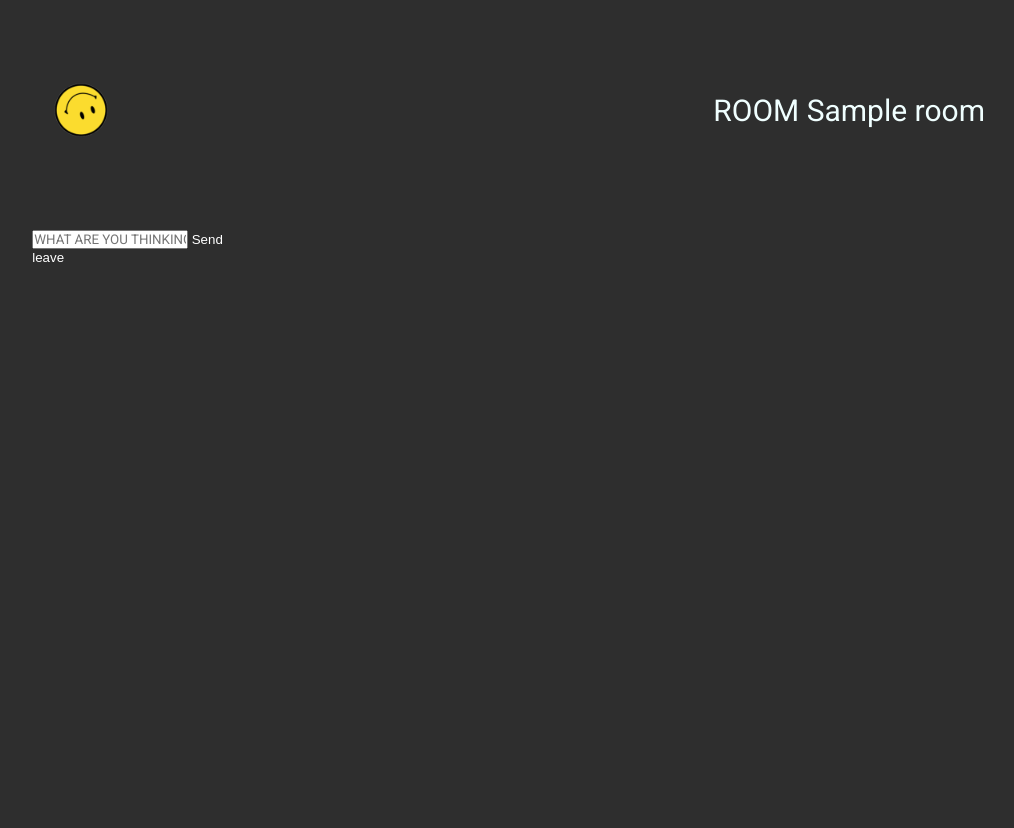
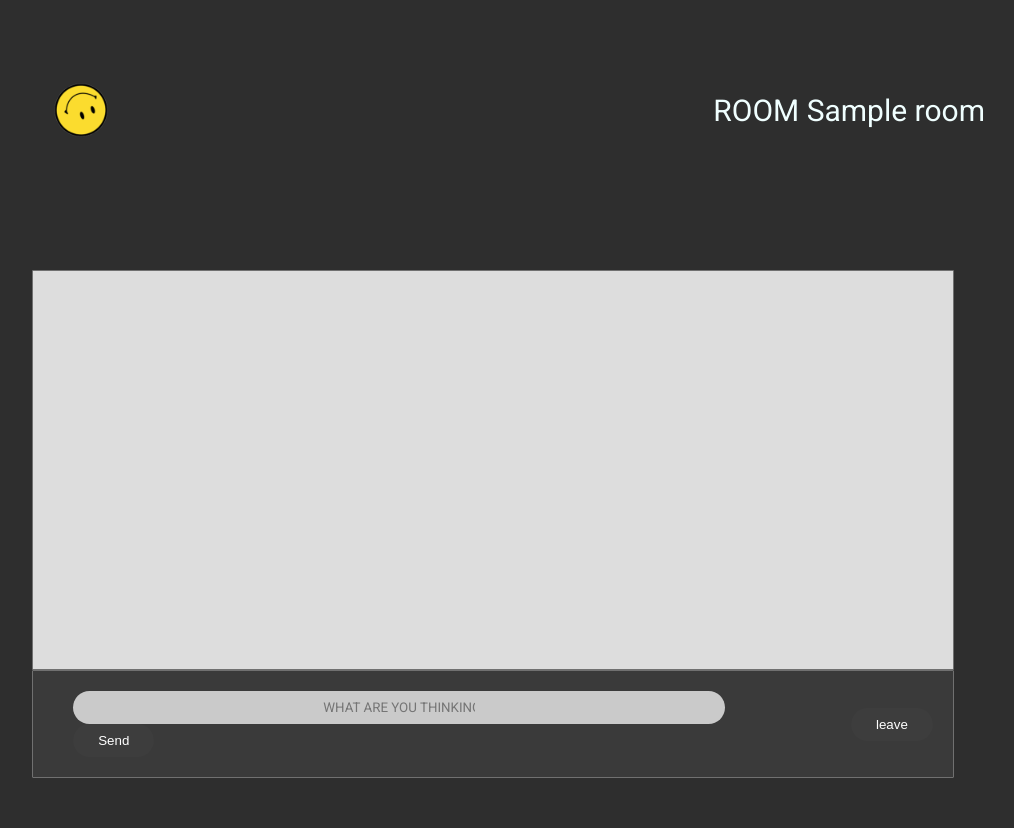
Before and after one commit to jessedoka/ONO, a Flask app: template templates/chat.html in a window 1280 px wide. Shown: the whole page, without its empty margins (147-1161 px from the left). Before the commit the page ends 262 px from the top, so only its background shows below. Run offline with Flask 2, Linux system fonts and the light colour scheme; the template is opened without the code that fills it: most values are stand-ins (such as "Sample title", 1, 10 or a date in 2020); some libraries are stand-ins or nearby versions.

Commit message:
Did a design change to the caht page (finally)

```diff
--- a/templates/chat.html
+++ b/templates/chat.html
@@ -31,7 +31,68 @@
             .box{
                 margin: 10px 14%;
             }
+
+            .wrapper .header {
+                max-width: 1440px;
+            }
+
+            .container {
+                display: flex;
+                justify-content: flex-end;
+                align-items: center;
+                padding: 30px 10% !important;
+                background: #3A3A3A;
+                border: 1px solid #707070;
+                border-radius: 1px;
+                padding: 20px 20px 20px !important;
+            }
+
+            #message_input{
+                cursor: pointer;
+                margin-right: 90px;
+                padding: 9px 250px;
+                background-color: rgb(202, 202, 202);
+                border: rgb(87, 87, 87) 1px;
+                border-radius: 50px;
+                transition: all 0.3s ease 0s;
+            }
+
+            .navlinks{
+                list-style: none;
+            }
+
+            .navlinks li{
+                display: inline-block;
+                padding: 0px 20px;
+            }
+
+            .message-box {
+                background: #dddddd;
+                border: 1px solid #707070;
+                border-radius: 1px;
+                padding: 40px 40px 20px;
+                overflow: scroll;
+                height: 400px;
+            }
+
+            button {
+                padding: 9px 25px !important;
+                background-color: rgba(87, 87, 87, 0.103) !important;
+                border: none;
+                border-radius: 50px;
+                cursor: pointer;
+                transition: all 0.3s ease 0s;
+            }
+
+            button:hover{
+                background-color: rgb(87, 87, 87) !important;
+            }
+
+
         </style>
+
+        <!-- Line: 42 this is to create a box around the input values in order to talk to people -->
+        <!-- within this I am copying the header class from layout.js/3chukky -->
     </head>
     <body>
         <header>
@@ -44,6 +105,8 @@
                 </ul>
             </nav>
         </header>
+        <div class="wrapper">
+            <div class="header">
                 <div class='box'>
                     <div class='message-box' id="messages">
                         {% for msg in messages %}
@@ -58,12 +121,20 @@
                     </div>
                     <div class='container' >
                         <form id="message_input_form">
-                    <input type="text" placeholder="WHAT ARE YOU THINKING" id="message_input">
+                            <ul class="navlinks">
+                               <li>
+                                    <input type="text" placeholder='WHAT ARE YOU THINKING' id='message_input'>
+                                </li>
+                                <li>
                                     <button id='btn' type="submit">Send</button>
+                                </li>
+                            </ul>
                         </form>
                         <form id="leave_form">
                             <button id='btn' type="submit">leave</button>
                         </form>
+                    </div>
+                </div>
             </div>
         </div>
     </body>
```
Lines whose indentation alone changed are shown as unchanged.
